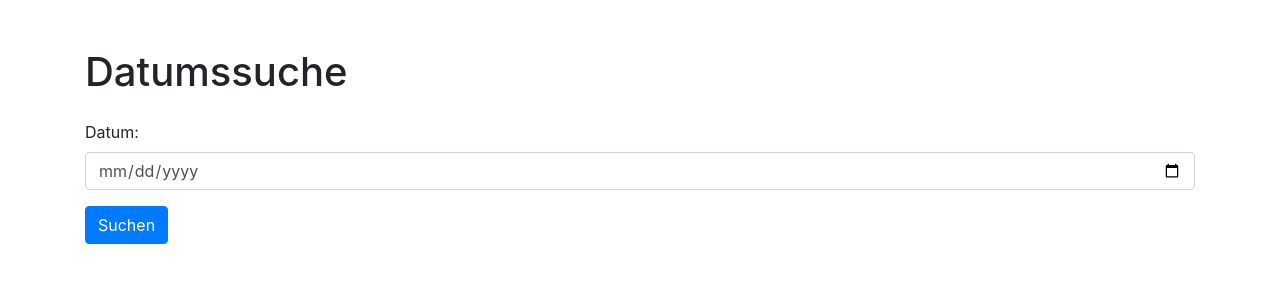
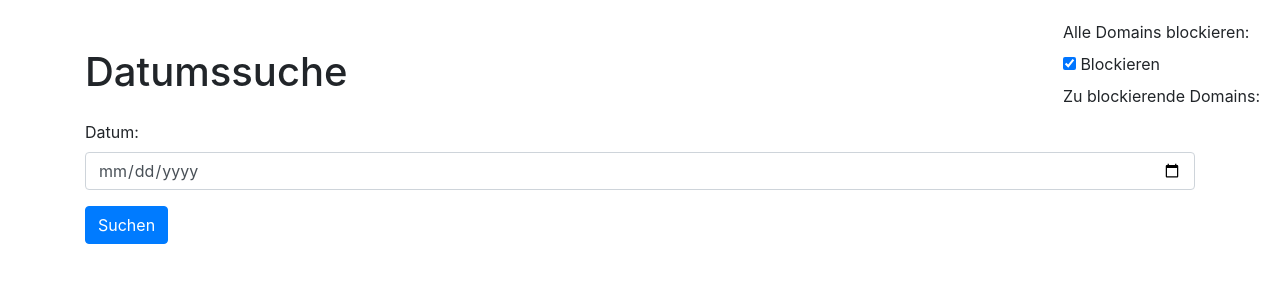
Before and after one commit to masluse/tweetfeed-api-webserver, a Flask app: page / in a window 1280 px wide. Shown: the top 300 px of the page. Run offline with Flask 3, Linux system fonts and the light colour scheme; some libraries are stand-ins or nearby versions.

Commit message:
Update index.html

```diff
--- a/templates/index.html
+++ b/templates/index.html
@@ -7,6 +7,14 @@
     <title>Datumssuche</title>
 
     <link href="https://stackpath.bootstrapcdn.com/bootstrap/4.3.1/css/bootstrap.min.css" rel="stylesheet">
+
+    <style>
+        .form-group.block-domains {
+            position: fixed;
+            right: 20px;
+            top: 20px;
+        }
+    </style>
 
 </head>
 
@@ -21,6 +29,23 @@
             <label for="date">Datum:</label><br>
 
             <input type="date" id="date" name="date" class="form-control">
+
+        </div>
+
+        <div class="form-group block-domains">
+
+            <label>Alle Domains blockieren:</label><br>
+
+            <input type="checkbox" id="block_domains" name="block_domains" checked>
+            <label for="block_domains">Blockieren</label><br>
+
+            <p>Zu blockierende Domains:</p>
+
+            <ul>
+            {% for domain in domains %}
+                <li>{{ domain }}</li>
+            {% endfor %}
+            </ul>
 
         </div>
 
```
